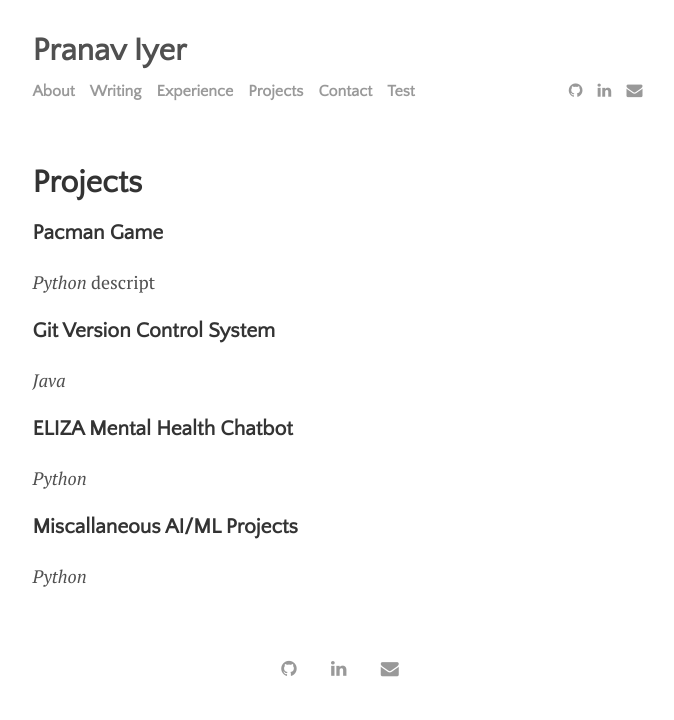
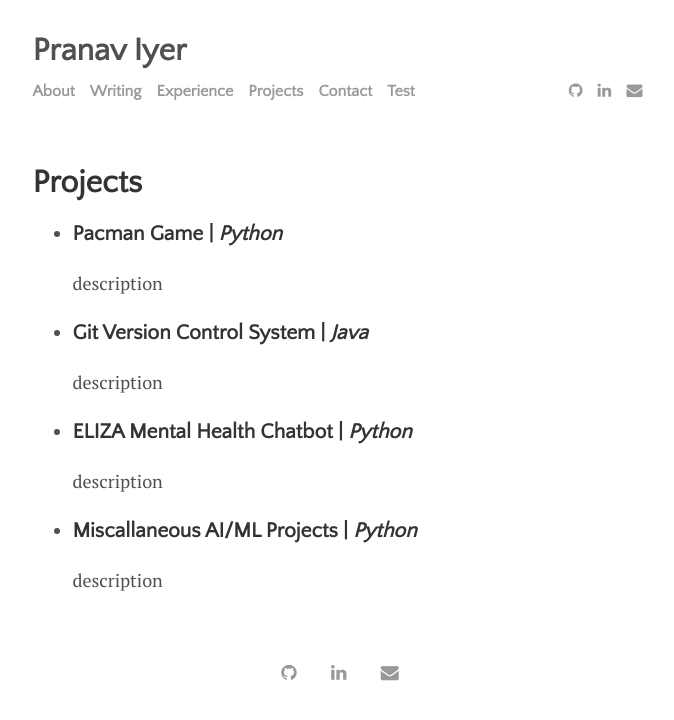
Before and after one commit to pranavxiyer/pranavxiyer.github.io, a Jekyll site: the page built from menu/projects.md, in a window 1280 px wide. Shown: the top 720 px of the page, without its empty margins (300-974 px from the left). Built offline with Jekyll 4.4.1, drawn with Linux system fonts in a browser that asks for light colours.

Commit message:
menu format again

```diff
--- a/menu/projects.md
+++ b/menu/projects.md
@@ -4,16 +4,15 @@ title: Projects
 permalink: /projects
 ---
 
-### Pacman Game
-*Python*
-descript
+* ### Pacman Game | *Python*
+description
 
 
-### Git Version Control System
-*Java*
+* ### Git Version Control System | *Java*
+description
 
-### ELIZA Mental Health Chatbot
-*Python*
+* ### ELIZA Mental Health Chatbot | *Python*
+description
 
-### Miscallaneous AI/ML Projects
-*Python*
+* ### Miscallaneous AI/ML Projects | *Python*
+description
```
